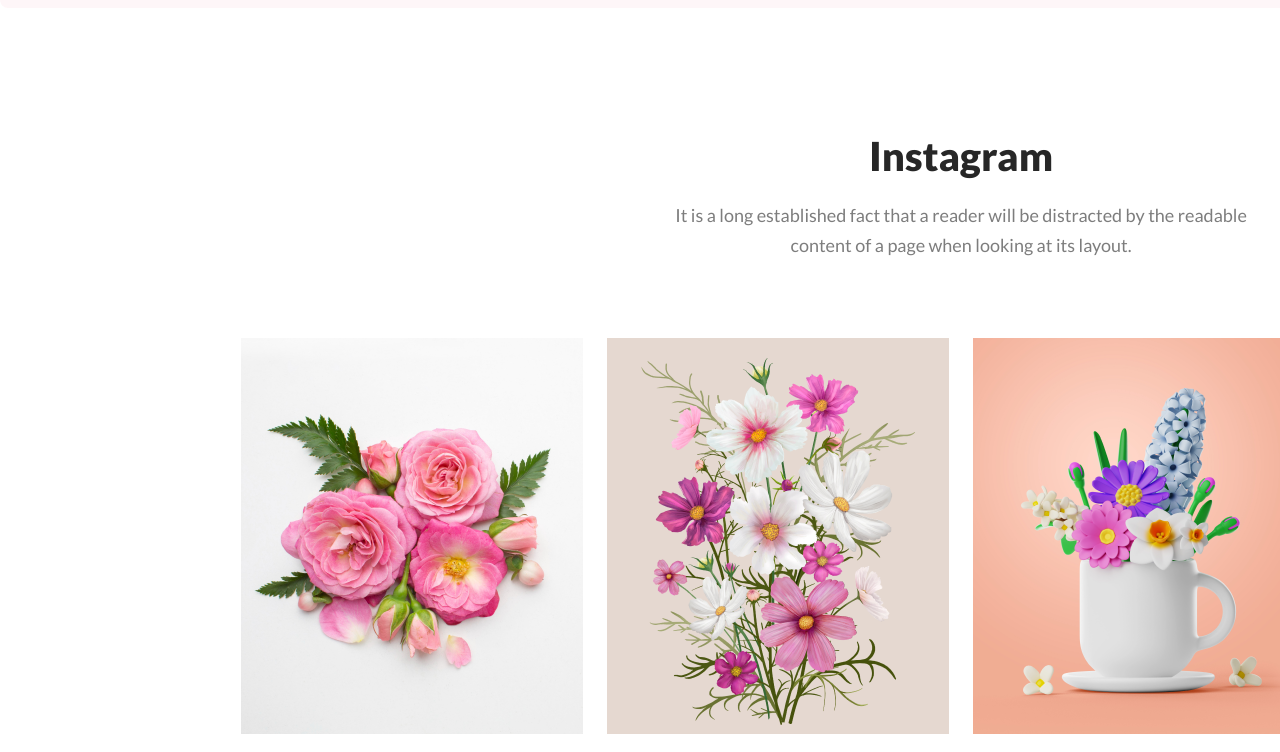
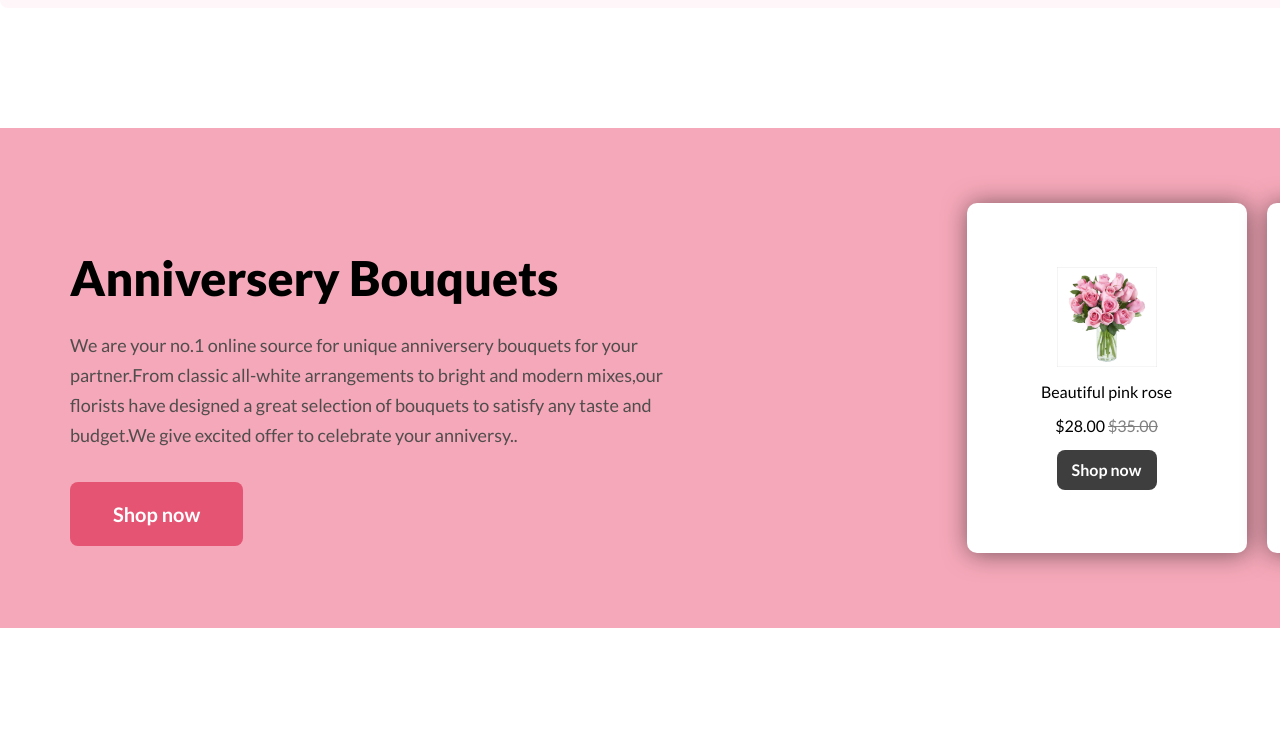
Before and after one commit to Naznin-ara/flower-shop-website, a plain HTML site: page index.html in a window 1280 px wide. Shown: the part 2440-3192 px from the top of the page. Drawn offline with Linux system fonts and the light colour scheme.

Commit message:
extra section

```diff
--- a/index.html
+++ b/index.html
@@ -65,6 +65,35 @@
             </div>
         </section>
         <section>
+            <div class="offer-section">
+                <div class="left-div">
+                    <h1 class="footer-heading">Anniversery Bouquets</h1>
+                    <p class="footer-para p2">We are your no.1 online source for unique anniversery bouquets for your partner.From classic all-white arrangements to bright and modern mixes,our  florists have designed a great selection of bouquets to satisfy any taste and budget.We give excited offer to celebrate your anniversy..</p>
+                    <button class="btn">Shop now</button>
+                </div>
+                <div class="right-div">
+                    <div class="card">
+                        <img src="images/img2.jpg" alt="">
+                        <p>Beautiful pink rose</p>
+                        <p class="amount">$28.00 <span class="gray">$35.00</span></p>
+                        <button class="btn2">Shop now</button>
+                    </div>
+                    <div class="card">
+                        <img src="images/img3.jpg" alt="">
+                        <p>Mix flower</p>
+                        <p class="amount">$35.00 <span class="gray">$40.00</span> </p>
+                        <button class="btn2">Shop now</button>
+                    </div>
+                    <div class="card">
+                        <img src="images/img4.png" alt="">
+                        <p>Beautiful white rose</p>
+                        <p class="amount">$25.00 <span class="gray">$35.00</span></p>
+                        <button class="btn2">Shop now</button>
+                    </div>
+                </div>
+            </div>
+        </section>
+        <section>
             <div class="instagram-container">
                 <div class="feature-title">
                     <h1>Instagram</h1>
--- a/style.css
+++ b/style.css
@@ -8,9 +8,6 @@
 .banner-container{
     width:1920px;
     height:800px;
-    /* background-image:url("images/pngwing\ 10.png");
-    background-repeat: no-repeat;
-    background-position: right bottom; */
     background-color:rgba(229, 84, 115, 0.10) ;
     display:flex;
     justify-content:center;
@@ -192,6 +189,72 @@ margin-bottom: 52px;
     height: 420px;
 }
 /* hot deal end */
+/* offer section start */
+.offer-section{
+    width:1922px;
+    height:500px;
+    display:flex;
+    justify-content: space-between;
+    align-items: center;
+    flex-direction: row;
+    background-color: rgba(230, 38, 80, 0.4);
+    margin-bottom:127px;
+}
+.left-div{
+    display:flex;
+    width:60%;
+    justify-content: center;
+    align-items: flex-start;
+    flex-direction: column;
+    margin-left: 70px;
+    margin-bottom: 90px;
+}
+.right-div{
+    display:flex;
+    width:60%;
+    justify-content: center;
+    align-items: center;
+    flex-direction: row;
+    gap:20px;
+    margin-right:70px;
+}
+.card{
+    background-color: white;
+    width:280px;
+    height:350px;
+    display:flex;
+    justify-content: center;
+    align-items: center;
+    flex-direction: column;
+    gap:15px;
+    border-radius:10px;
+    box-shadow:1px 1px 25px rgba(0,0,0,0.5);
+
+
+}
+.p2{
+    text-align: left !important;
+    color:#504d4d !important;
+}
+.card img{
+    width:100px;
+    height:100px;
+}
+.gray{
+    color:gray;
+    text-decoration: line-through;
+}
+.btn2{
+    width:100px;
+    height:40px;
+    border-radius: 8px;
+    border:none;
+    font-size: 16px;
+    font-weight:600;
+    background-color: #3f3e3e;
+    color:white;
+}
+
 /* instragram section */
 .instagram-container{
     width:1922px;
```
